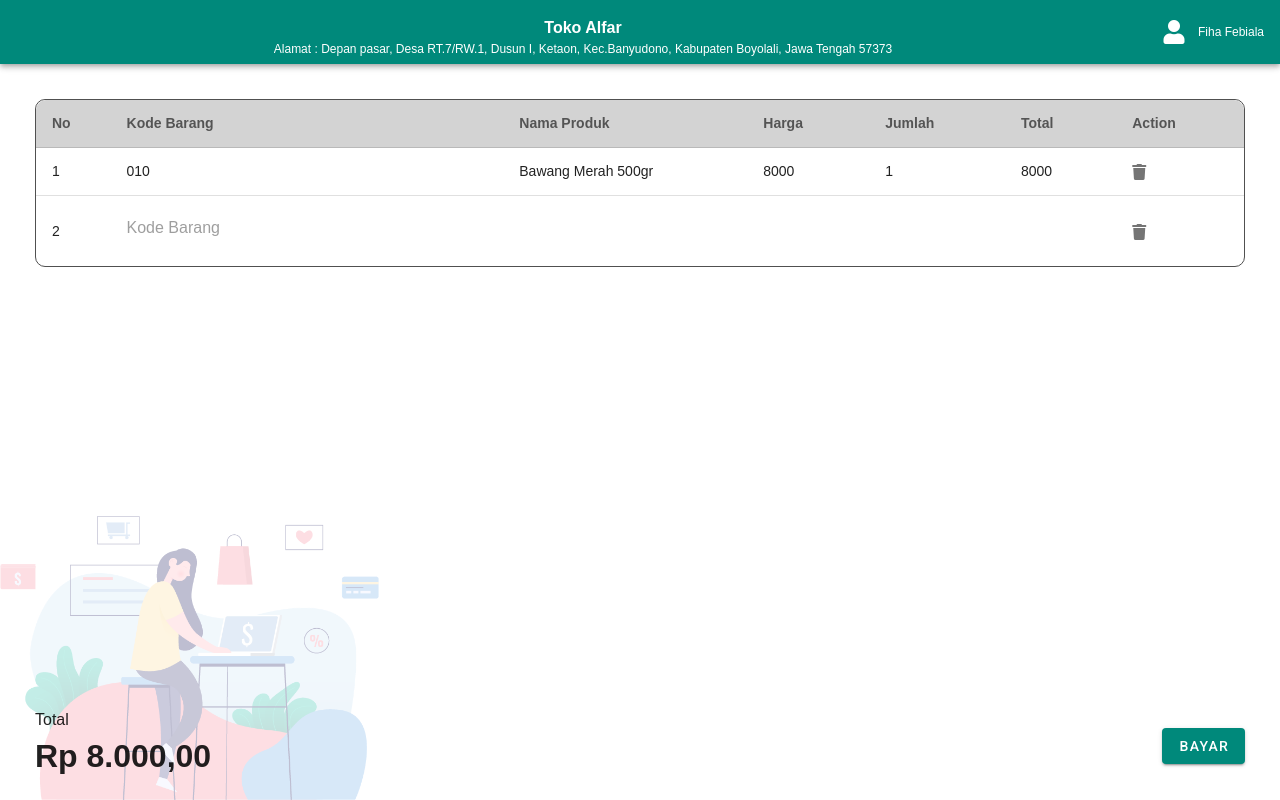
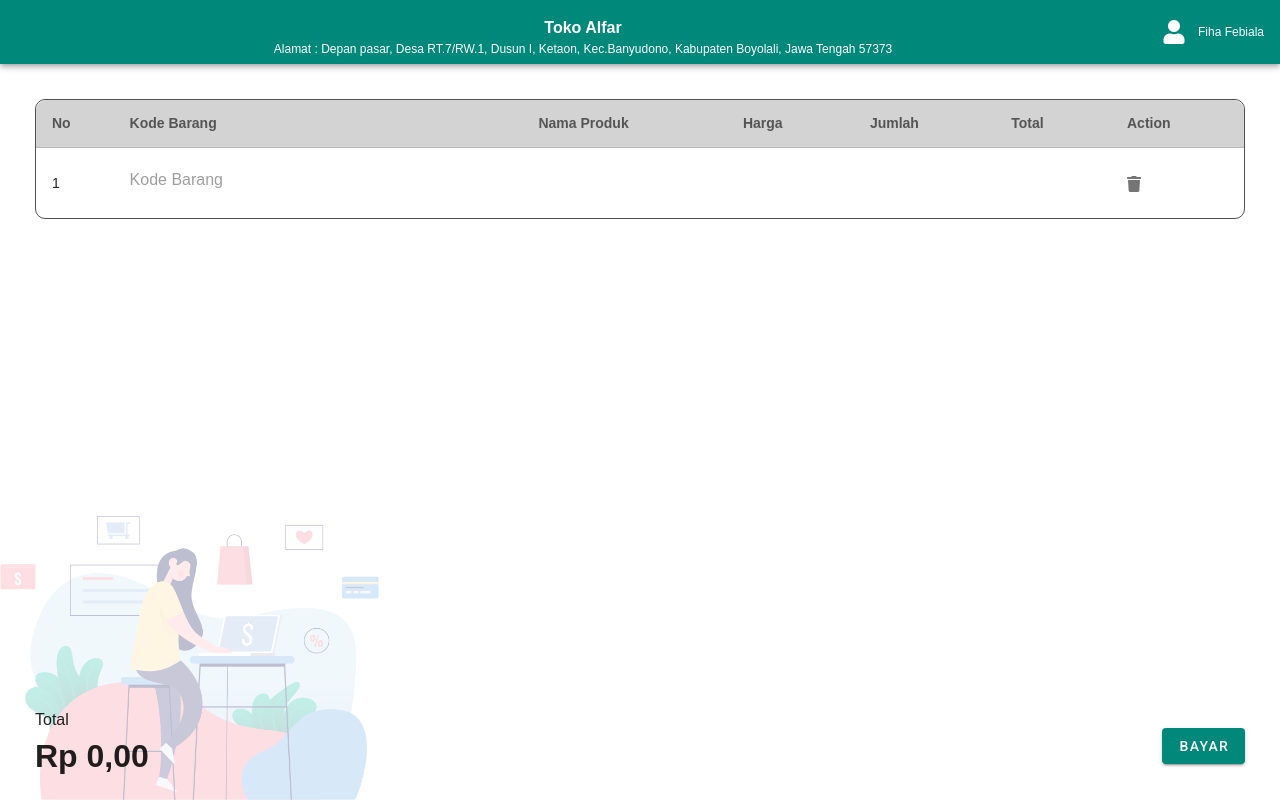
Before and after one commit to almanalfaruq/alfarpos-frontend, a Vue app: page /cashier in a window 1280 px wide. Built offline with nearby package versions, Linux system fonts and the light colour scheme; a web font is replaced by a local one.

Commit message:
remove first item in product and comment. also remove emailmatch

```diff
--- a/src/components/CashierPage/TableCashier.vue
+++ b/src/components/CashierPage/TableCashier.vue
@@ -176,13 +176,6 @@ export default {
       ],
       products: [
         {
-          item_code: '010',
-          product_name: 'Bawang Merah 500gr',
-          price: 8000,
-          amount: 1,
-          total: 8000,
-        },
-        {
           item_code: null,
           product_name: null,
           price: null,
@@ -236,10 +229,6 @@ export default {
         total: 9000,
       });
       this.search = null;
-      // this.$set(this, 'search', null);
-      // this.$nextTick(() => {
-      //   this.$set(this, 'search', null);
-      // });
     },
     saveAmount(item) {
       const index = this.products.indexOf(item);
--- a/src/components/LoginPage/LoginForm.vue
+++ b/src/components/LoginPage/LoginForm.vue
@@ -29,7 +29,6 @@ export default {
       rules: {
         required: value => !!value || 'Required.',
         min: v => v.length >= 6 || 'Min 6 characters',
-        emailMatch: () => "The email and password you entered don't match",
       },
     };
   },
```
